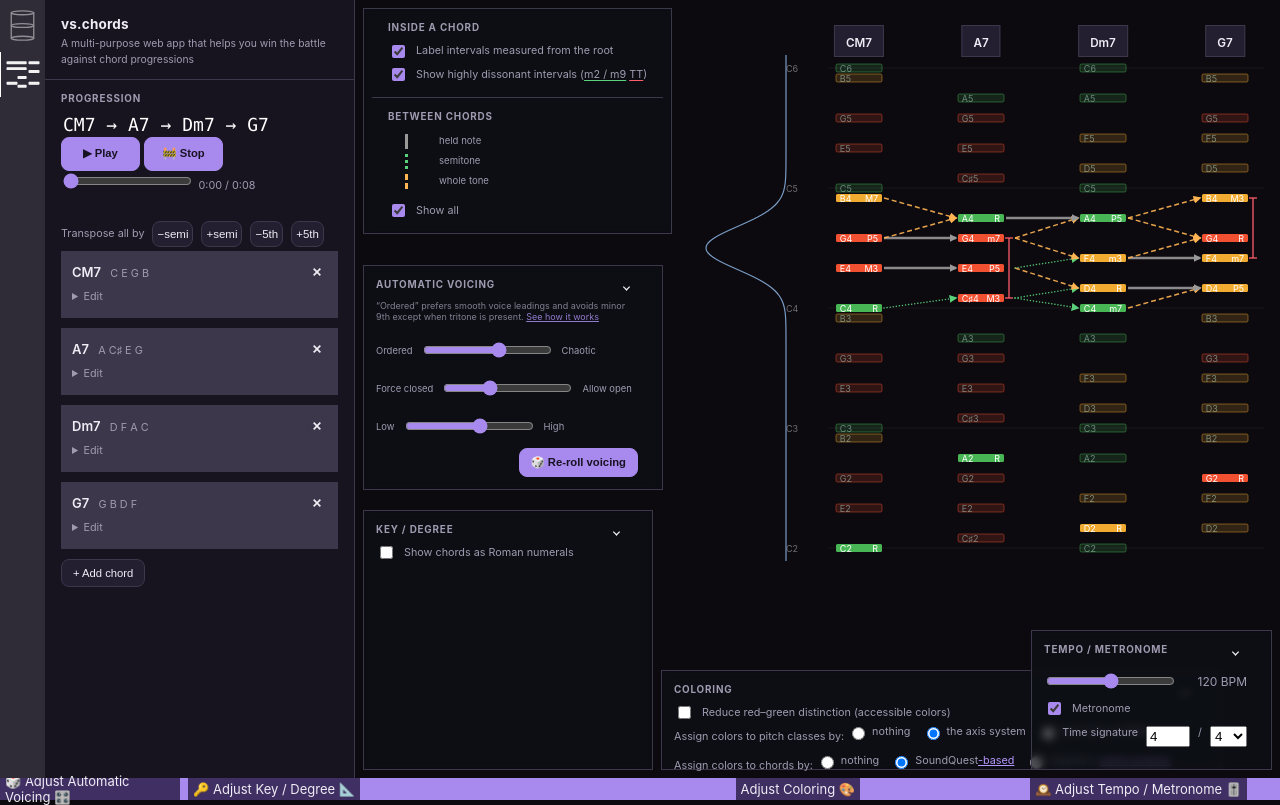
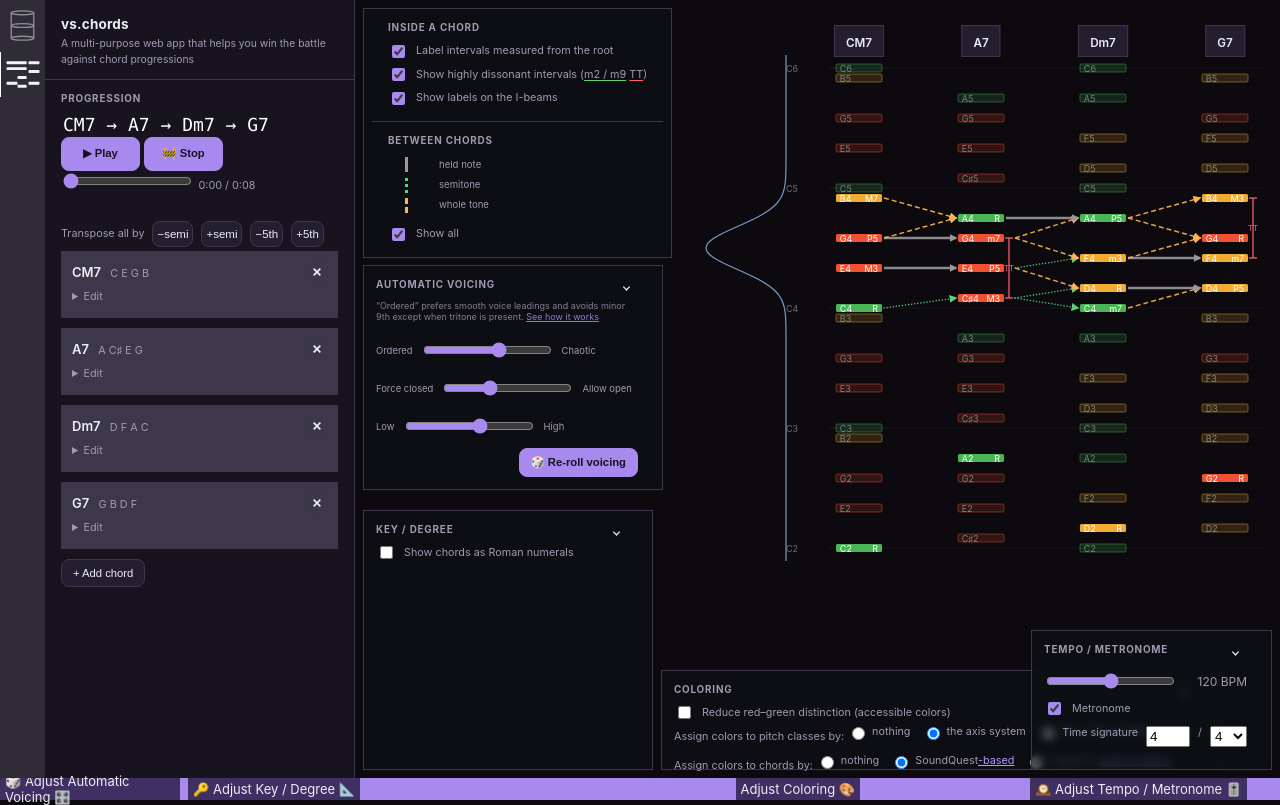
Before and after one commit to hsjoihs/vs-chords, a website with bundled scripts: page piano-roll.html in a window 1280 px wide. Built offline with nearby package versions, Linux system fonts and the light colour scheme.

Commit message:
Add an option to turn off the connecting arrows & show labels on the I-beams

```diff
--- a/piano-roll.html
+++ b/piano-roll.html
@@ -200,6 +200,7 @@
           <div class="toggle"><input type="checkbox" id="tIntervalFromRootLabels" checked><label for="tIntervalFromRootLabels">Label intervals measured from the root</label></div>
           <div class="toggle" style="display: none;"><input type="checkbox" id="tConsonant" checked><label for="tConsonant">Show consonant intervals (<span style="text-decoration: var(--minor3rd) underline; text-underline-offset: 0.2em;">m3</span> <span style="text-decoration: var(--major3rd) underline; text-underline-offset: 0.2em;">M3</span> <span style="text-decoration: var(--p4p5) underline; text-underline-offset: 0.2em;">P4</span>)</label></div>
           <div class="toggle"><input type="checkbox" id="tDissonant" checked><label for="tDissonant">Show highly dissonant intervals (<span style="text-decoration: var(--semitone) underline; text-underline-offset: 0.2em;">m2 / m9</span>  <span style="text-decoration: var(--tritone) underline; text-underline-offset: 0.2em;">TT</span>)</label></div>
+          <div class="toggle"><input type="checkbox" id="tIBeamLabels" checked><label for="tIBeamLabels">Show labels on the I-beams</label></div>
         </div>
       </div>
       <div class="block">
--- a/piano-roll.js
+++ b/piano-roll.js
@@ -122,6 +122,7 @@ function refreshVoicingUI() {
 let showConsonant = true, // m3, M3, P4/P5 interior intervals
     showDissonant = true, // H, W, TT interior intervals
     showIntervalFromRootLabels = true,
+    showIBeamLabels = true, // write m2 / m9 / TT on the I-beams (a non-colour cue); matches the checked box
     showConnections = true;
 
 /* ====================== axis-system panel (harmonic function + tonnetz) ======================
@@ -457,13 +458,16 @@ const BEAM_STEM_GAP = 5, // stem x, measured right of the note-box right edge
     BEAM_STEP = 12; // extra x per additional beam in the same chord
 
 // an I-beam (vertical stem + short caps) bracketing a dissonant pair, drawn with
-// its stem at `bx` (already positioned in the gutter right of the boxes)
-function rollIbeamSvg(bx, y1, y2, col) {
-    return (
+// its stem at `bx` (already positioned in the gutter right of the boxes). When
+// `label` is given (m2 / m9 / TT) it is written next to the stem's midpoint — a
+// non-colour cue for the interval, useful for colour-blind readers and everyone else.
+function rollIbeamSvg(bx, y1, y2, col, label) {
+    let s =
         `<line x1="${bx}" y1="${y1}" x2="${bx}" y2="${y2}" stroke="${col}" stroke-width="1.3"/>` +
         `<line x1="${bx - BEAM_CAP}" y1="${y1}" x2="${bx + BEAM_CAP}" y2="${y1}" stroke="${col}" stroke-width="1.3"/>` +
-        `<line x1="${bx - BEAM_CAP}" y1="${y2}" x2="${bx + BEAM_CAP}" y2="${y2}" stroke="${col}" stroke-width="1.3"/>`
-    );
+        `<line x1="${bx - BEAM_CAP}" y1="${y2}" x2="${bx + BEAM_CAP}" y2="${y2}" stroke="${col}" stroke-width="1.3"/>`;
+    if (label) s += `<text x="${bx}" y="${(y1 + y2) / 2}" style="fill:${col}" font-size="8" text-anchor="middle" dominant-baseline="central">${label}</text>`;
+    return s;
 }
 
 // (re)build the SVG from the current `voicing` (redraw only — no re-sampling)
@@ -501,7 +505,12 @@ function renderPianoRoll() {
             for (let b = a + 1; b < notes.length; b++) {
                 const gap = Math.abs(notes[a].midi - notes[b].midi); // take the absolute value before taking the mod, distinguishing M7 from m9
                 if (HIGHLY_DISSONANT_GAPS.has(gap % 12))
-                    beams.push({ lo: Math.min(notes[a].midi, notes[b].midi), hi: Math.max(notes[a].midi, notes[b].midi), col: HIGHLY_DISSONANT_COLORS[gap % 12] });
+                    beams.push({
+                        lo: Math.min(notes[a].midi, notes[b].midi),
+                        hi: Math.max(notes[a].midi, notes[b].midi),
+                        col: HIGHLY_DISSONANT_COLORS[gap % 12],
+                        label: gap % 12 === 6 ? "TT" : gap === 1 ? "m2" : "m9", // narrow=m2, an octave+ wide=m9
+                    });
             }
         beams.forEach((beam, k) => (beam.stem = ROLL.boxW + BEAM_STEM_GAP + k * BEAM_STEP)); // x, relative to the box left
         return beams;
@@ -557,7 +566,7 @@ function renderPianoRoll() {
     // ghost slots underneath, then arrows, then the solid notes, then I-beams on top
     for (let i = 0; i < N; i++) for (const gh of columns[i].ghosts) s += rollNoteSvg(rollBoxX(i), gh, true, i);
 
-    for (let i = 0; i < N - 1; i++) {
+    if (showConnections) for (let i = 0; i < N - 1; i++) {
         const x1 = rollBoxX(i + 1);
         for (const a of columns[i].voiced)
             for (const b of columns[i + 1].voiced) {
@@ -577,7 +586,7 @@ function renderPianoRoll() {
     for (let i = 0; i < N; i++) for (const v of columns[i].voiced) s += rollNoteSvg(rollBoxX(i), v, false, i);
 
     for (let i = 0; i < N; i++)
-        for (const beam of beamsByChord[i]) s += rollIbeamSvg(rollBoxX(i) + beam.stem, rollPitchY(beam.hi), rollPitchY(beam.lo), beam.col);
+        for (const beam of beamsByChord[i]) s += rollIbeamSvg(rollBoxX(i) + beam.stem, rollPitchY(beam.hi), rollPitchY(beam.lo), beam.col, showIBeamLabels ? beam.label : "");
 
     host.innerHTML = s + "</svg>";
 }
@@ -612,7 +621,7 @@ function encodeState() {
     return {
         v: 1,
         c: chords.map((ch) => [ch.pcs, ch.rootPc, ch.fifthStart, ch.symbol, ch.bassPc]),
-        t: [showConsonant, showDissonant, showIntervalFromRootLabels, showConnections, accessibleColors].map((b) => (b ? 1 : 0)),
+        t: [showConsonant, showDissonant, showIntervalFromRootLabels, showConnections, accessibleColors, showIBeamLabels].map((b) => (b ? 1 : 0)),
         ns: noteScheme,
         cs: chordScheme,
         bp: Math.round(bpm),
@@ -656,10 +665,12 @@ function restoreState() {
         }));
         if (Array.isArray(st.t)) {
             [showConsonant, showDissonant, showIntervalFromRootLabels, showConnections, accessibleColors] = st.t.map(Boolean);
+            showIBeamLabels = Boolean(st.t[5]); // 6th flag; absent in older links → off
             document.getElementById("tConsonant").checked = showConsonant;
             document.getElementById("tDissonant").checked = showDissonant;
             document.getElementById("tIntervalFromRootLabels").checked = showIntervalFromRootLabels;
             document.getElementById("tConnections").checked = showConnections;
+            document.getElementById("tIBeamLabels").checked = showIBeamLabels;
             document.getElementById("tAccessible").checked = accessibleColors;
             document.body.classList.toggle("accessible", accessibleColors);
         }
@@ -1120,6 +1131,10 @@ function setupUI() {
         showConnections = e.target.checked;
         build();
     };
+    document.getElementById("tIBeamLabels").onchange = (e) => {
+        showIBeamLabels = e.target.checked;
+        build();
+    };
     // voicing controls: S (potential width) and the well centre are linear; T
     // (temperature) is log-scaled. Dragging redraws the bell live; releasing re-samples.
     const sEl = document.getElementById("voicingS");
```
Also changed, not shown: explain-boltzmann.html (+1 -1 lines).
